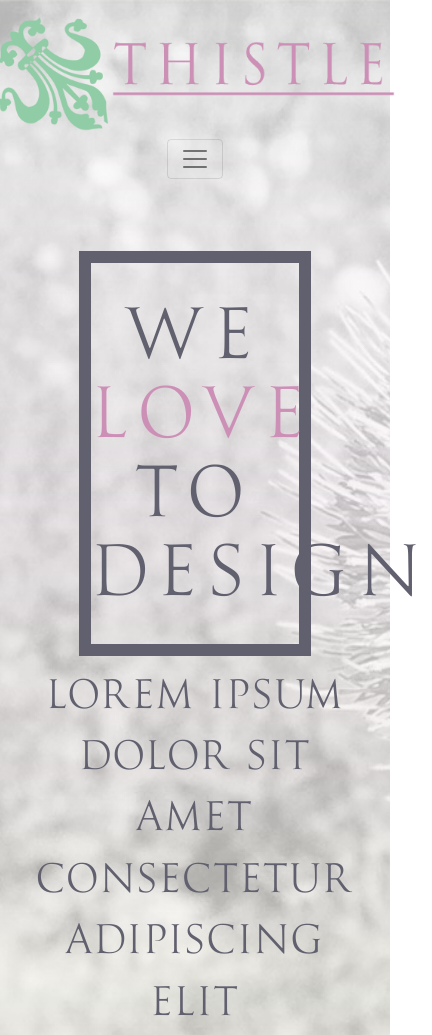
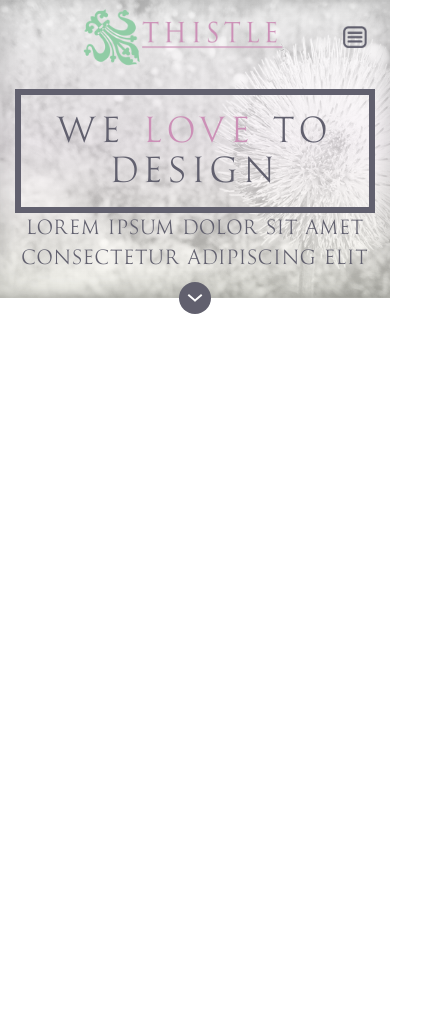
Before and after one commit to muubar/clean-thistle-template, a website built with webpack: page src/index.html in a window 390 px wide. Shown: the top 1035 px of the page, 432 px wide, since content can reach past the window. After the commit the page ends 844 px from the top, so only its background shows below. Built offline with nearby package versions, Linux system fonts and the light colour scheme; files whose address does not match are found by name.

Commit message:
ship jumbotron and navigation
- add jumbotron and navigation breakpoints
- responsiveness fixes
- add jumbotron inner shadow
- add humburger menu icon (removed bootstrap stock menu)
- add responsive scroll chevron button

```diff
--- a/package.json
+++ b/package.json
@@ -6,7 +6,8 @@
   "dependencies": {
     "bootstrap": "^4.0.0-beta",
     "jquery": "^3.2.1",
-    "popper.js": "^1.12.5"
+    "popper.js": "^1.12.5",
+    "open-iconic": "^1.1.1"
   },
   "devDependencies": {
     "gulp": "github:gulpjs/gulp#4.0",
--- a/src/index.html
+++ b/src/index.html
@@ -18,7 +18,6 @@
       <div id="nav-main" class="container">
         <a class="navbar-brand mx-auto" href="#"><img src="logo.png" class="logo-img mx-auto" alt="Thistle brand logo"></a>
         <button class="navbar-toggler" type="button" data-toggle="collapse" data-target="#toggleData" aria-controls="toggleData" aria-expanded="false" aria-label="Toggle navigation">
-    <span class="navbar-toggler-icon"></span>
   </button>
         <div class="navbar-collapse collapse text-center" id="toggleData">
           <ul class="navbar-nav">
@@ -51,6 +50,11 @@
         </div>
       </div>
     </header>
+    <div class="scroll-center">
+      <div class="arrow-btn">
+        <img class="arrow" src="chevron.svg" alt="scroll button">
+      </div>
+    </div>
   </div>
 </body>
 
--- a/src/scss/style.scss
+++ b/src/scss/style.scss
@@ -28,6 +28,11 @@ body {
   letter-spacing: 0.1em;
 }
 
+*::selection {
+  background: #E2BCD5;
+  color: #325576;
+}
+
 .text-41 {
   font-size: 2.56rem;
 }
@@ -38,6 +43,10 @@ body {
 
 .text-pastel {
   color: $pastel-3;
+}
+
+.no-letter-spacing {
+  letter-spacing: 0;
 }
 
 .navbar > .container {
@@ -58,6 +67,14 @@ body {
   font-family: $secondary-font-family;
 }
 
+.navbar-toggler {
+  background: url(menu.png) no-repeat 50% 50%;
+  background-size: contain;
+  width: 3rem;
+  height: 3rem;
+  border: 0px;
+}
+
 .nav-background {
   background: linear-gradient(to bottom, rgba(255, 255, 255, 0.11) 0%, rgba(173, 94, 146, 0.11) 51%, rgba(173, 94, 146, 0.11) 100%);
   border-radius: 10px;
@@ -66,22 +83,90 @@ body {
 .jumbotron {
   background: transparent;
   p {
-    width: 90%;
+    width: 80%;
+  }
+
+  .container {
+    max-width: 1180px;
   }
 }
 
 .hero {
+  position: relative;
   background: linear-gradient(to bottom, rgba(255, 255, 252, 0.11) 0%, rgba(173, 94, 146, 0.05) 48%, rgba(224, 222, 122, 0.07) 100%), url(hero.jpg);
   background-size: cover;
   background-position: top center;
-}
-
-.test {
-  color: blue;
+  box-shadow: 0px -5px 27px 0px rgba(0, 0, 0, 0.2) inset;
 }
 
 .header-border {
   border: 0.75rem solid $text-color;
   margin: 2rem 4rem 0.5rem 4rem;
-  padding: 2rem 0;
+  padding: 2rem 0.5rem;
 }
+
+.arrow-btn {
+  width: 4rem;
+  height: 4rem;
+  cursor: pointer;
+  border-radius: 50%;
+  position: absolute;
+  $var: 2rem; //sass fix to allow the use of calc()
+  top: calc(100% - #{$var});
+  background-color: $text-color;
+}
+
+.arrow {
+  margin: 0.5rem;
+  width: 3rem;
+  height: 3rem;
+}
+
+.scroll-center {
+  width: 4rem;
+  margin: 0 auto;
+}
+
+
+@media screen and (min-width: 896px) and (max-width: 991) {
+  .header-border {
+    margin: 0;
+  }
+}
+
+@media screen and (min-width: 768px) and (max-width: 991px) {
+  html {
+    font-size: 14px;
+  }
+}
+
+@media screen and (min-width: 576px) and (max-width: 768px) {
+  html {
+    font-size: 12px;
+  }
+  .navbar > .container {
+    max-width: 690px;
+  }
+  .jumbotron p {
+    width: 100%;
+  }
+}
+
+@media screen and (max-width: 575px) {
+  html {
+    font-size: 10px;
+  }
+  .jumbotron p {
+    width: 100%;
+  }
+  .header-border {
+    margin: 0;
+
+  }
+}
+
+@media screen and (max-width: 475px) {
+  html {
+    font-size: 8px;
+  }
+}
```
Also changed, not shown: dist/chevron.svg (added), dist/index.html, dist/menu.png (added), dist/style.css, src/chevron.svg (added), src/menu.png (added).
